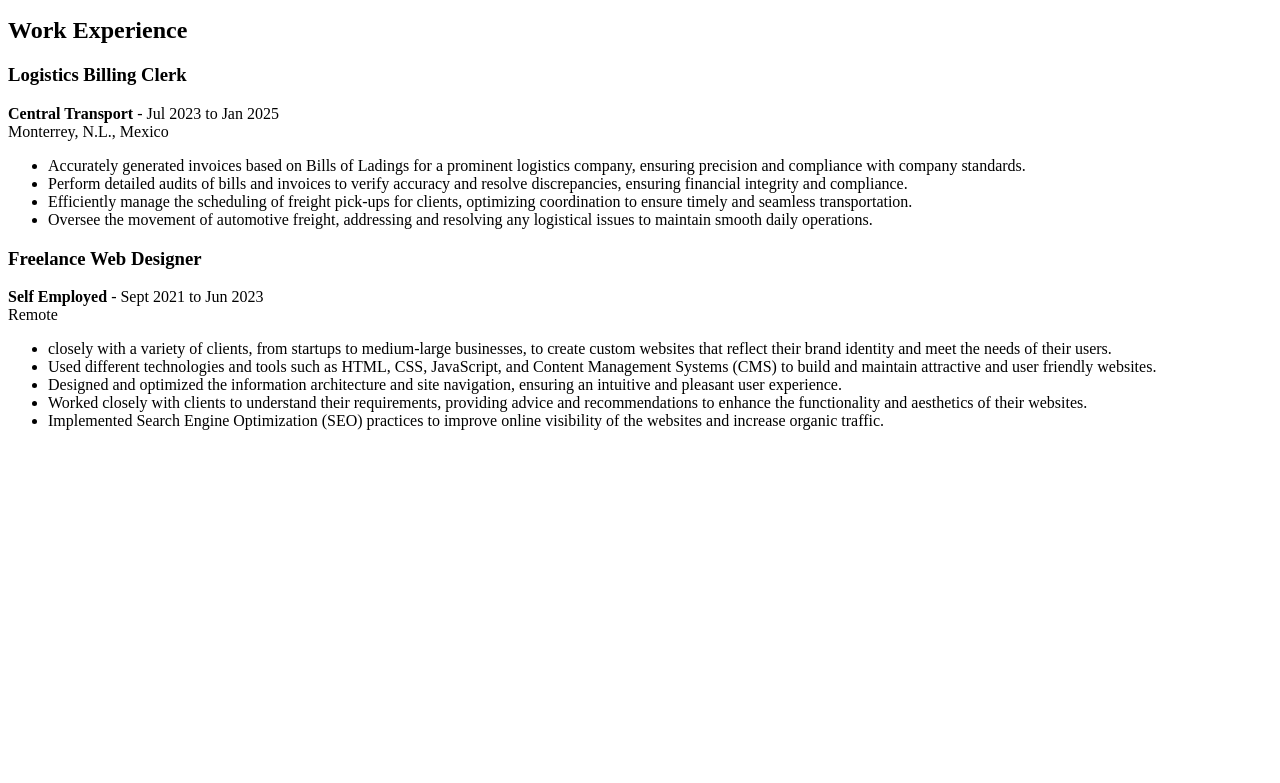
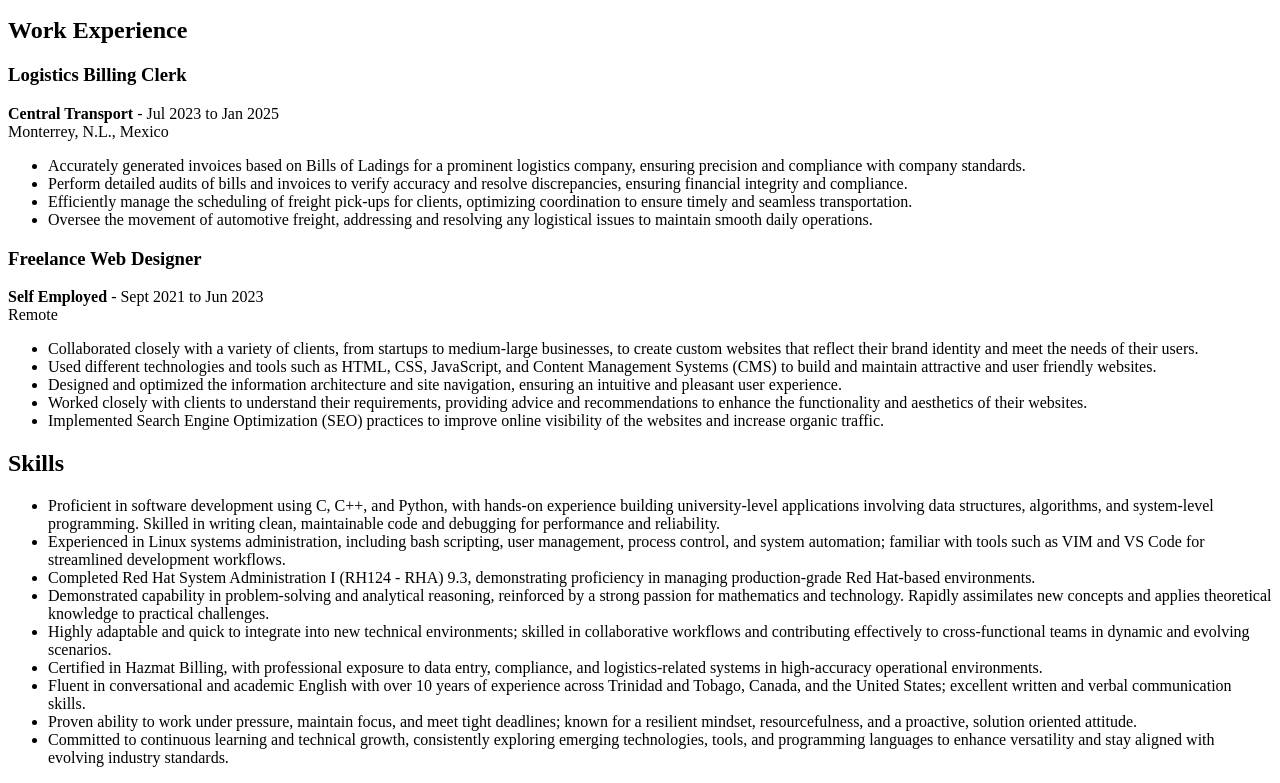
Before and after one commit to oaraujor/OAR_CV, a plain HTML site: page index.html in a window 1280 px wide. Shown: the part 537-1320 px from the top of the page. Before the commit the page ends 983 px from the top, so only its background shows below. Drawn offline with Linux system fonts and the light colour scheme.

Commit message:
skill section added

```diff
--- a/index.html
+++ b/index.html
@@ -47,7 +47,7 @@
                 <h3>Freelance Web Designer</h3>
                 <p><strong>Self Employed</strong> - Sept 2021 to Jun 2023<br>Remote</p>
                 <ul>
-                    <li> closely with a variety of clients, from startups to medium-large businesses, to create custom websites that reflect their brand identity and meet the needs of their users.</li>
+                    <li>Collaborated closely with a variety of clients, from startups to medium-large businesses, to create custom websites that reflect their brand identity and meet the needs of their users.</li>
                     <li>Used different technologies and tools such as HTML, CSS, JavaScript, and Content Management Systems (CMS) to build and maintain attractive and user friendly websites.</li>
                     <li>Designed and optimized the information architecture and site navigation, ensuring an intuitive and pleasant user experience.</li>
                     <li>Worked closely with clients to understand their requirements, providing advice and recommendations to enhance the functionality and aesthetics of their websites.</li>
@@ -56,6 +56,21 @@
             </div>
         </section>
 
+        <section>
+            <h2>Skills</h2>
+            <ul>
+                <li>Proficient in software development using C, C++, and Python, with hands-on experience building university-level applications involving data structures, algorithms, and system-level programming. Skilled in writing clean, maintainable code and debugging for performance and reliability.</li>
+                <li>Experienced in Linux systems administration, including bash scripting, user management, process control, and system automation; familiar with tools such as VIM and VS Code for streamlined development workflows.</li>
+                <li>Completed Red Hat System Administration I (RH124 - RHA) 9.3, demonstrating proficiency in managing production-grade Red Hat-based environments.</li>
+                <li>Demonstrated capability in problem-solving and analytical reasoning, reinforced by a strong passion for mathematics and technology. Rapidly assimilates new concepts and applies theoretical knowledge to practical challenges.</li>
+                <li>Highly adaptable and quick to integrate into new technical environments; skilled in collaborative workflows and contributing effectively to cross-functional teams in dynamic and evolving scenarios.</li>
+                <li>Certified in Hazmat Billing, with professional exposure to data entry, compliance, and logistics-related systems in high-accuracy operational environments.</li>
+                <li>Fluent in conversational and academic English with over 10 years of experience across Trinidad and Tobago, Canada, and the United States; excellent written and verbal communication skills.</li>
+                <li>Proven ability to work under pressure, maintain focus, and meet tight deadlines; known for a resilient mindset, resourcefulness, and a proactive, solution oriented attitude.</li>
+                <li>Committed to continuous learning and technical growth, consistently exploring emerging technologies, tools, and programming languages to enhance versatility and stay aligned with evolving industry standards.</li>
+            </ul>
+        </section>
+
     </div>
 </body>
 </html>
```
